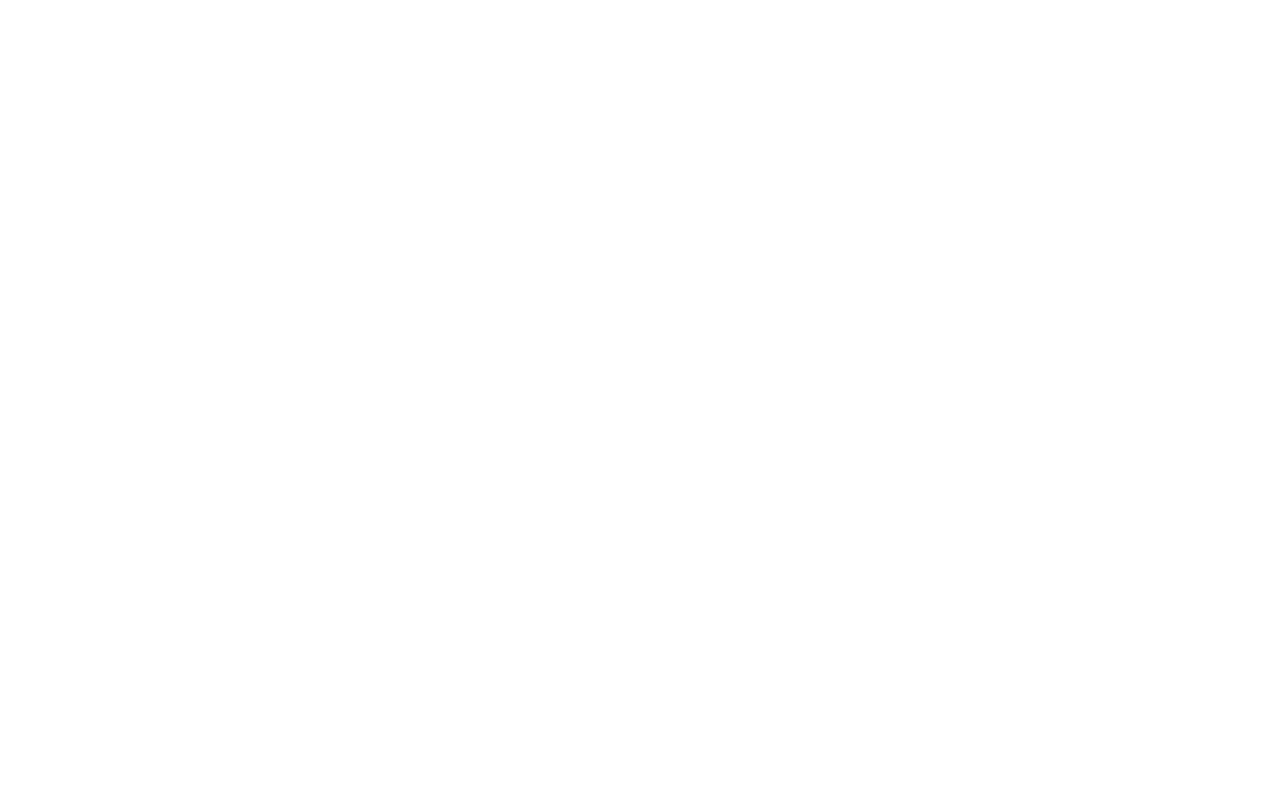
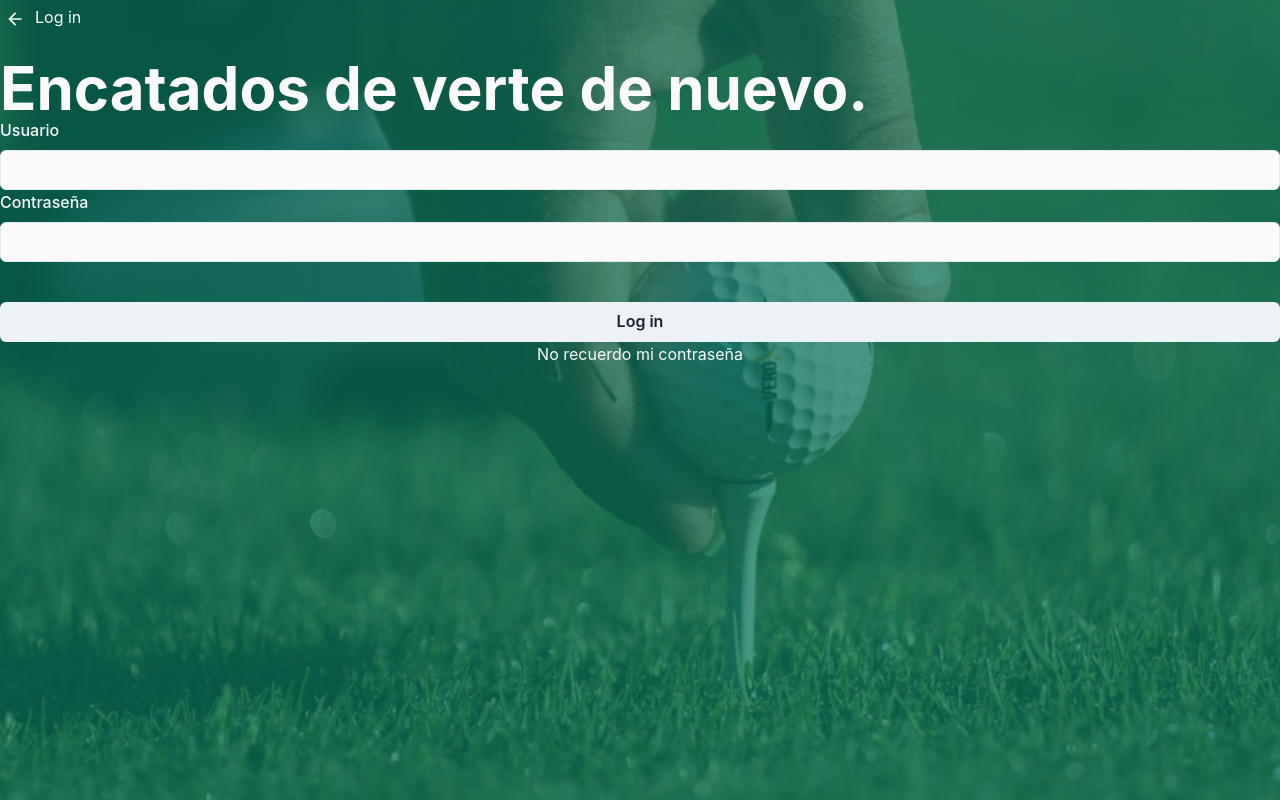
Before and after one commit to golf-players-app/front, a React (Vite) app: page /login in a window 1280 px wide. Before the commit this address had no page. Built offline with nearby package versions, Linux system fonts and the light colour scheme.

Commit message:
Working on login

```diff
--- a/package.json
+++ b/package.json
@@ -10,6 +10,7 @@
     "preview": "vite preview"
   },
   "dependencies": {
+    "@chakra-ui/icons": "^2.0.19",
     "@chakra-ui/react": "^2.7.1",
     "@emotion/react": "^11.11.1",
     "@emotion/styled": "^11.11.0",
--- a/src/App.jsx
+++ b/src/App.jsx
@@ -2,12 +2,14 @@
 import { Route, Routes } from "react-router-dom";
 import { Box } from "@chakra-ui/react";
 import Onboarding from "./pages/onboarding/onboarding";
+import Login from "./pages/login/Login";
 
 function App() {
   return (
     <Box>
       <Routes>
         <Route path="/onboarding" element={<Onboarding />}></Route>
+        <Route path="/login" element={<Login />}></Route>
       </Routes>
     </Box>
   );
--- /dev/null
+++ b/src/pages/login/Login.jsx
@@ -0,0 +1,49 @@
+import { Box, Button, Center, Flex, FormControl, FormLabel, Heading, Input, Text } from "@chakra-ui/react";
+import { ArrowBackIcon } from "@chakra-ui/icons";
+import backgroundImage from "../../assets/login/background-image.jpg";
+import { Form, Link } from "react-router-dom";
+
+export default function Login() {
+  return (
+    <Box
+      height={"100vh"}
+      width={"full"}
+      background={`linear-gradient(0deg, #02735BB2, #02735BB2),url(${backgroundImage})`}
+      backgroundPosition="center"
+      backgroundRepeat="no-repeat"
+      backgroundSize="cover"
+    >
+      <Box>
+        <Flex alignItems={"flex-end"}>
+          <ArrowBackIcon boxSize={5} m={"5px"} color={"#FAFAFA"} />
+          <Text color={"#FAFAFA"} fontSize={"md"} m={"5px"}>
+            Log in
+          </Text>
+        </Flex>
+      </Box>
+      <Heading as={"h1"} size="3xl" color={"#FAFAFA"} pt={"24px"}>
+        Encatados de verte de nuevo.
+      </Heading>
+      {/* <Form>*/}
+      <FormControl>
+        <FormLabel color={"#FAFAFA"}>Usuario</FormLabel>
+        <Input backgroundColor={"#FAFAFA"} type="email" />
+      </FormControl>
+      <FormControl>
+        <FormLabel color={"#FAFAFA"}>Contraseña</FormLabel>
+        <Input backgroundColor={"#FAFAFA"} type="password" />
+      </FormControl>
+
+      <Button type="submit" w={"full"} mt={"40px"}>
+        Log in
+      </Button>
+      {/* </Form>  */}
+
+      <Link>
+        <Text textAlign={"center"} color={"#FAFAFA"}>
+          No recuerdo mi contraseña
+        </Text>
+      </Link>
+    </Box>
+  );
+}
--- a/src/pages/onboarding/Onboarding.jsx
+++ b/src/pages/onboarding/Onboarding.jsx
@@ -1,5 +1,4 @@
 import { Box, useBreakpointValue, Stack, Heading, Text, Container, Image, Button, Flex } from "@chakra-ui/react";
-
 import Slider from "react-slick";
 import FirstImageOnboarding from "../../assets/onboarding/first-image.jpg";
 import SecondImageOnboarding from "../../assets/onboarding/second-image.jpg";
```
Also changed, not shown: src/assets/login/background-image.jpg (added), 1 other file (tests, documents, lock files or other folders).
